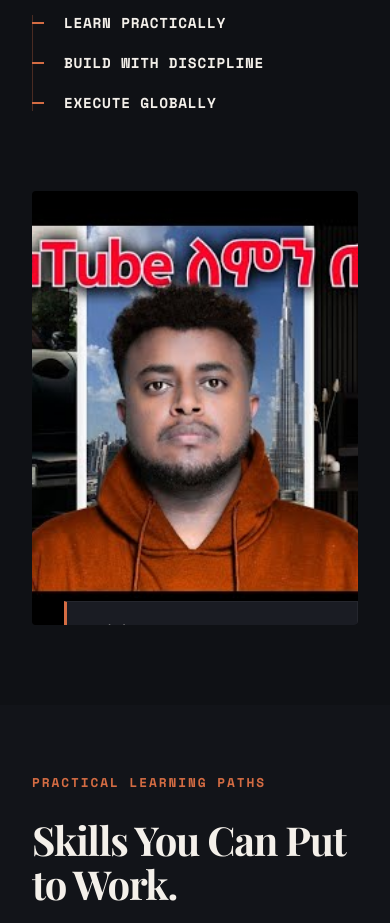
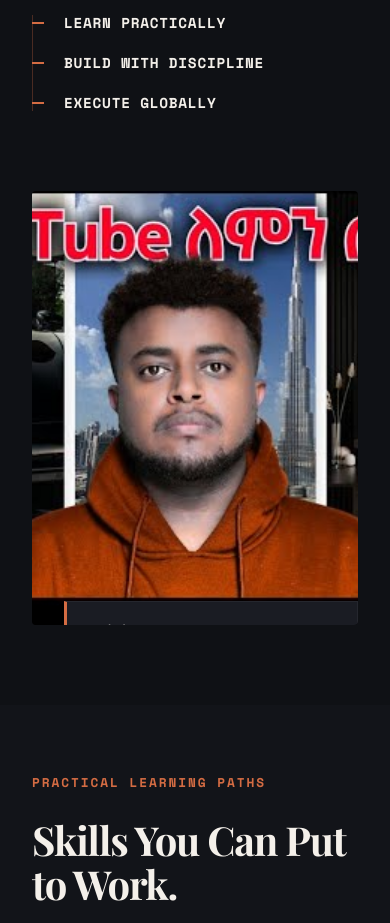
Before and after one commit to yoliym/etubers-concept, a React (Vite) app: page / in a window 390 px wide. Shown: the part 1920-2843 px from the top of the page. Built offline with nearby package versions, Linux system fonts and the light colour scheme; a web font is replaced by a local one.

Commit message:
Increase Etubers about portrait zoom

```diff
--- a/src/components/About/About.css
+++ b/src/components/About/About.css
@@ -134,8 +134,9 @@
   width: 100%;
   height: 100%;
   object-fit: cover;
-  object-position: center 62%;
-  transform: scale(1.18);
+  object-position: center 68%;
+  transform: translateY(-5%) scale(1.38);
+  transform-origin: center center;
   border-radius: 4px;
 }
 
@@ -229,8 +230,9 @@
     bottom: -2rem;
   }
   .about-portrait {
-    object-position: center 58%;
-    transform: scale(1.12);
+    object-position: center 62%;
+    transform: translateY(-3%) scale(1.24);
+    transform-origin: center center;
   }
 }
 
```
Also changed, not shown: 4 other files (tests, documents, lock files or other folders).
